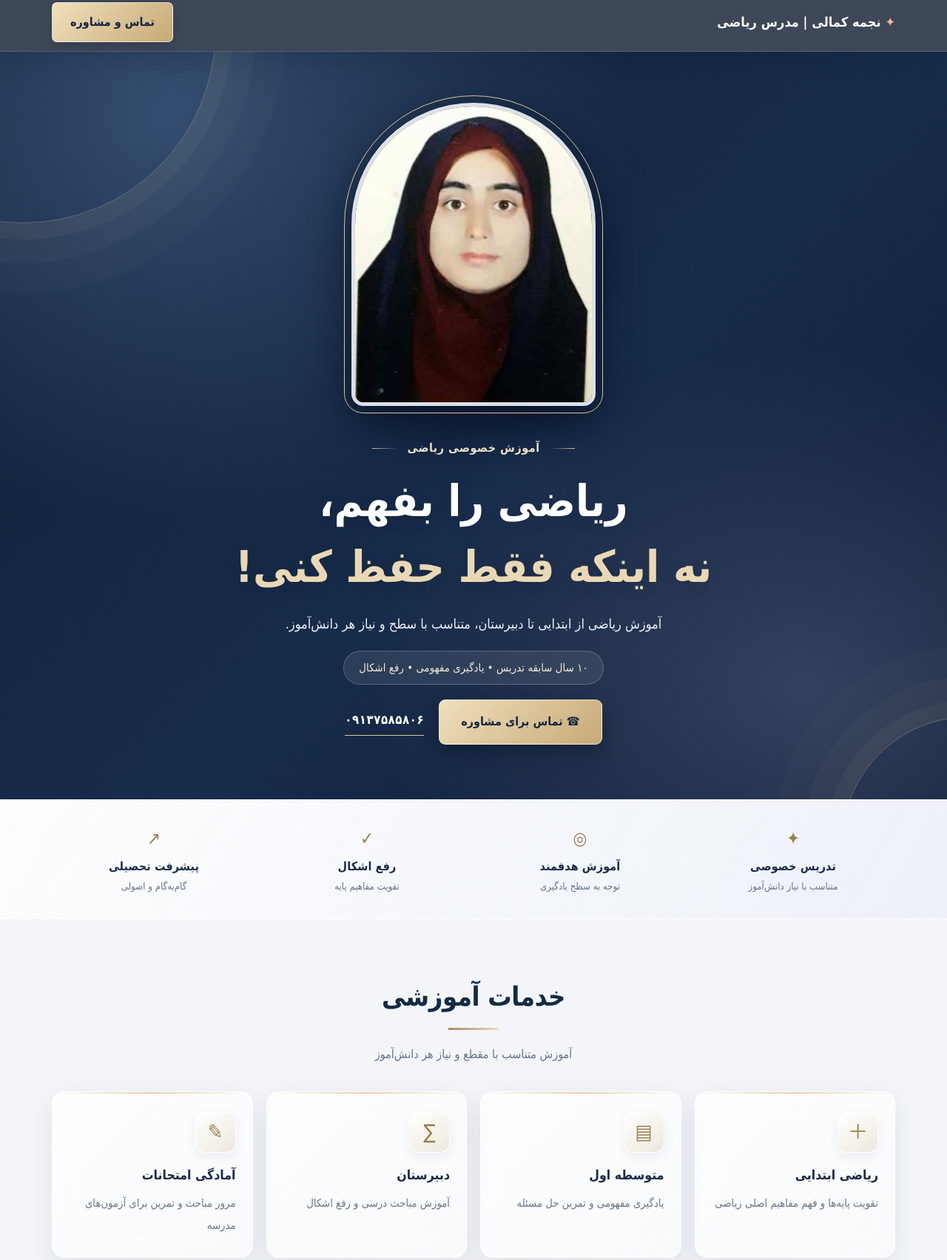
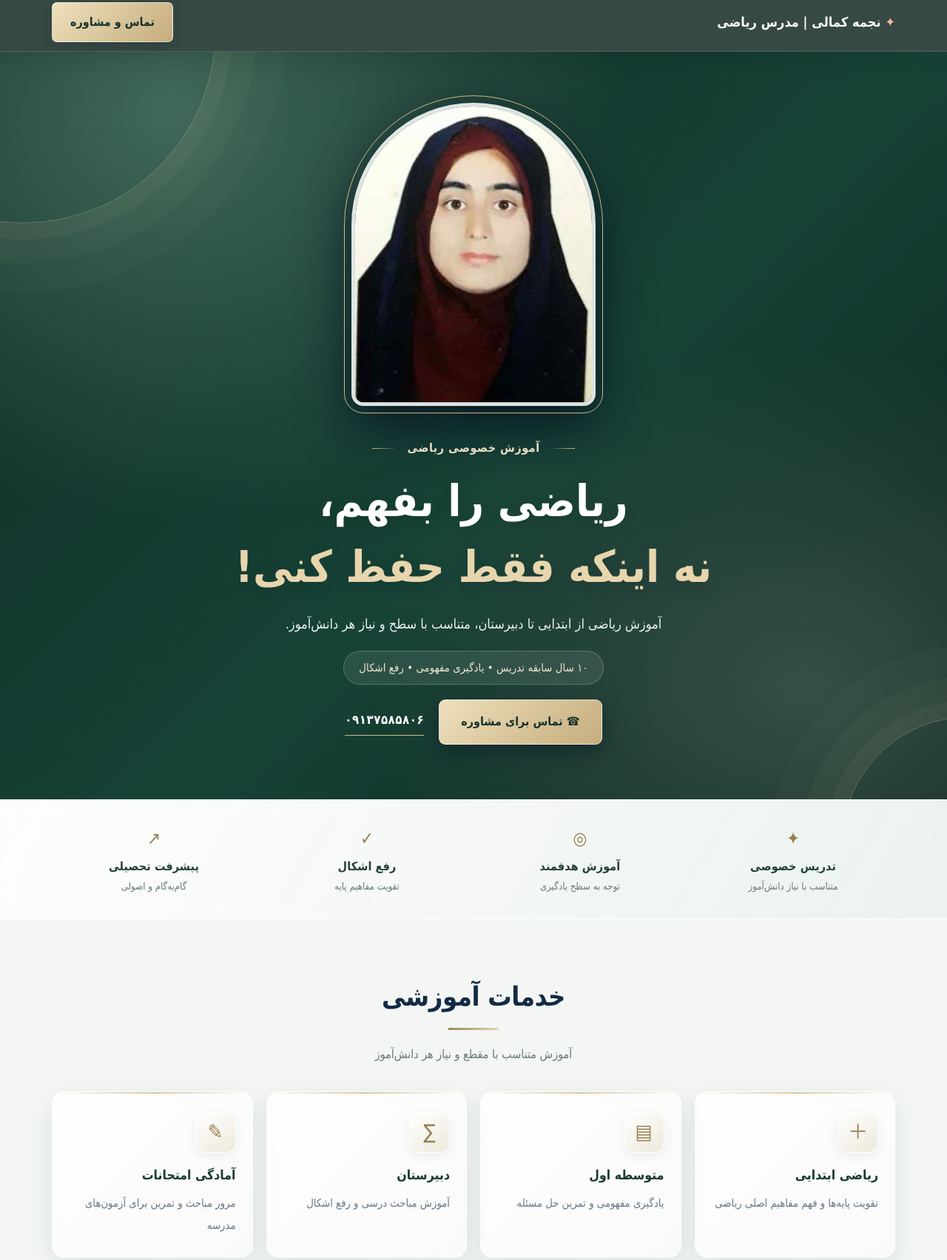
Before and after one commit to kamali3184/najmeh-math, a plain HTML site: page index.html in a window 1280 px wide. Shown: the part 9-1713 px from the top of the page at 74% size. Drawn offline with Linux system fonts and the light colour scheme; a small style sheet from the web is missing.

Commit message:
Preview emerald green glass color theme

```diff
--- a/index.html
+++ b/index.html
@@ -288,45 +288,42 @@ footer{background:#080f20;border-top:1px solid #718ef0;color:#e1e6f2}
 }
 
 
-/* Restore the elegant glassmorphism look: keep all copy and imagery intact */
-:root{--champagne:#d9c49a;--champagne2:#f0e5cc;--ivory:#f4f6fa;--ink:#233149;--muted:#68758a}
-body{background:#f3f5f9;color:#233149}
-header{background:rgba(9,22,43,.78);backdrop-filter:blur(18px);-webkit-backdrop-filter:blur(18px);border-bottom:1px solid #ffffff24;box-shadow:0 8px 30px #07152c22}
-.nav .btn{background:linear-gradient(135deg,#f0dfbd,#c7aa76);color:#172641;border:1px solid #fff8}
-.hero{background:radial-gradient(ellipse at 18% 8%,#344d70 0%,transparent 42%),radial-gradient(ellipse at 85% 85%,#34415f 0%,transparent 38%),linear-gradient(135deg,#101d35,#172c4b 55%,#0c1930);padding-top:65px;padding-bottom:74px}
-.hero:before,.hero:after{border-color:#e1cfaa55;box-shadow:0 0 0 22px #e1cfaa0b,0 0 0 54px #e1cfaa08,0 0 0 95px #e1cfaa05}
-.photo{border:5px solid #ffffffd9;outline:1px solid #d9c49a;box-shadow:0 24px 70px #020b1dcc}
-.eyebrow{color:#e9dfc9}
-.eyebrow:before,.eyebrow:after{background:linear-gradient(90deg,transparent,#d9c49a)}
-h1 em{color:#ead8b5}
-.pill{background:rgba(255,255,255,.09);border:1px solid #ffffff35;color:#f4ead7;backdrop-filter:blur(12px);-webkit-backdrop-filter:blur(12px);border-radius:30px}
-.actions .btn,.contact .actions .btn{background:linear-gradient(135deg,#f0dfbd,#c7aa76);color:#172641;border:1px solid #fff9;box-shadow:0 10px 28px #050d1e66;border-radius:9px}
-.phone{border-bottom-color:#d9c49a}
-.strip{background:linear-gradient(120deg,rgba(255,255,255,.78),rgba(235,239,247,.72));backdrop-filter:blur(14px);-webkit-backdrop-filter:blur(14px);border-block:1px solid #fff}
+
+/* Emerald glass theme preview */
+:root{--champagne:#cdb887;--champagne2:#eee2c7;--ivory:#f4f7f4;--ink:#263b35;--muted:#687a72}
+body{background:#f3f6f3;color:#263b35}
+header{background:rgba(13,35,31,.82);backdrop-filter:blur(18px);-webkit-backdrop-filter:blur(18px);border-bottom:1px solid #ffffff24;box-shadow:0 8px 30px #071a1422}
+.nav .btn{background:linear-gradient(135deg,#eee0bd,#c5ad7d);color:#18332c;border:1px solid #fff8}
+.hero{background:radial-gradient(ellipse at 18% 8%,#41685a 0%,transparent 42%),radial-gradient(ellipse at 85% 85%,#354f46 0%,transparent 38%),linear-gradient(135deg,#102a24,#174337 55%,#0c211c);padding-top:65px;padding-bottom:74px}
+.hero:before,.hero:after{border-color:#dfcda955;box-shadow:0 0 0 22px #dfcda90b,0 0 0 54px #dfcda908,0 0 0 95px #dfcda905}
+.photo{border:5px solid #ffffffd9;outline:1px solid #cdb887;box-shadow:0 24px 70px #020b1dcc}
+.eyebrow{color:#e8ddc4}
+.eyebrow:before,.eyebrow:after{background:linear-gradient(90deg,transparent,#cdb887)}
+h1 em{color:#e7d5ad}
+.pill{background:rgba(255,255,255,.09);border:1px solid #ffffff35;color:#f2e8d3;backdrop-filter:blur(12px);-webkit-backdrop-filter:blur(12px);border-radius:30px}
+.actions .btn,.contact .actions .btn{background:linear-gradient(135deg,#eee0bd,#c5ad7d);color:#18332c;border:1px solid #fff9;box-shadow:0 10px 28px #050d1e66;border-radius:9px}
+.actions .btn:hover{background:#f7ebd0}
+.phone{border-bottom-color:#cdb887}
+.strip{background:linear-gradient(120deg,rgba(255,255,255,.8),rgba(233,241,236,.75));backdrop-filter:blur(14px);-webkit-backdrop-filter:blur(14px);border-block:1px solid #fff}
 .strip .wrap>div{color:#9a8050}
-.strip b{color:#1d2d49}
-.line{background:linear-gradient(90deg,#a78d5e,#eadbbd)}
-.card{position:relative;background:linear-gradient(135deg,rgba(255,255,255,.83),rgba(255,255,255,.48));backdrop-filter:blur(18px);-webkit-backdrop-filter:blur(18px);border:1px solid rgba(255,255,255,.88);border-radius:17px;box-shadow:0 12px 34px rgba(23,40,70,.09),inset 0 1px 0 #fff;overflow:hidden}
-.card:before{background:linear-gradient(90deg,transparent,#d9c49a,transparent);height:2px}
-.card:hover{transform:translateY(-6px);border-color:#d8c7a6;box-shadow:0 20px 46px rgba(23,40,70,.15),inset 0 1px 0 #fff}
-.ico{background:linear-gradient(145deg,rgba(255,255,255,.95),rgba(232,224,207,.72));border:1px solid #fff;color:#9a8050;border-radius:13px;box-shadow:0 5px 15px #14274410}
-.card h3,.aboutbox h2{color:#1b2c49}
-.about{background:radial-gradient(ellipse at 15% 30%,#e4e8f0,#f5f6f9 60%,#e8ebf2);border-block:1px solid #e3e7ef}
-.aboutbox{background:linear-gradient(135deg,rgba(255,255,255,.82),rgba(255,255,255,.55));backdrop-filter:blur(20px);-webkit-backdrop-filter:blur(20px);border:1px solid #ffffffd9;border-radius:18px;box-shadow:0 22px 55px #1a2a4515,inset 0 1px 0 #fff}
-.aboutbox:before{border:1px solid #d8c49a88;border-radius:11px}
-.aboutbox li::marker{color:#a78d5e}
-.contact{background:radial-gradient(ellipse at 20% 0%,#344d70,#172c4b 45%,#0c1930 100%);border-top:1px solid #ffffff1c}
-.contact:before{border-color:#e1cfaa55;box-shadow:0 0 0 30px #e1cfaa08,0 0 0 65px #e1cfaa05}
+.strip b{color:#234137}
+.line{background:linear-gradient(90deg,#9c8555,#e5d5b3)}
+.card{background:linear-gradient(135deg,rgba(255,255,255,.85),rgba(255,255,255,.5));backdrop-filter:blur(18px);-webkit-backdrop-filter:blur(18px);border:1px solid rgba(255,255,255,.9);border-radius:17px;box-shadow:0 12px 34px rgba(24,55,44,.09),inset 0 1px 0 #fff;overflow:hidden}
+.card:before{background:linear-gradient(90deg,transparent,#cdb887,transparent);height:2px}
+.card:hover{transform:translateY(-6px);border-color:#d7c59f;box-shadow:0 20px 46px rgba(24,55,44,.15),inset 0 1px 0 #fff}
+.ico{background:linear-gradient(145deg,rgba(255,255,255,.95),rgba(231,225,207,.72));border:1px solid #fff;color:#9a8050;border-radius:13px;box-shadow:0 5px 15px #14274410}
+.card h3,.aboutbox h2{color:#1b3b31}
+.about{background:radial-gradient(ellipse at 15% 30%,#e3ebe5,#f4f7f4 60%,#e7eee8);border-block:1px solid #e1e9e2}
+.aboutbox{background:linear-gradient(135deg,rgba(255,255,255,.84),rgba(255,255,255,.57));backdrop-filter:blur(20px);-webkit-backdrop-filter:blur(20px);border:1px solid #ffffffd9;border-radius:18px;box-shadow:0 22px 55px #1a2a4515,inset 0 1px 0 #fff}
+.aboutbox:before{border:1px solid #cdb88788;border-radius:11px}
+.aboutbox li::marker{color:#9a8050}
+.contact{background:radial-gradient(ellipse at 20% 0%,#41685a,#174337 45%,#0c211c 100%);border-top:1px solid #ffffff1c}
+.contact:before{border-color:#dfcda955;box-shadow:0 0 0 30px #dfcda908,0 0 0 65px #dfcda905}
 .contact .title{color:#fff}
-.contact .sub{color:#e0e6ef}
-footer{background:#09162b;border-top:1px solid #d9c49a;color:#e5e9f0}
-@media(max-width:760px){
- .hero{padding:47px 0 55px}
- .card{backdrop-filter:blur(14px);-webkit-backdrop-filter:blur(14px)}
- .about{background:radial-gradient(ellipse at 15% 30%,#e4e8f0,#f5f6f9 60%,#e8ebf2)}
-}
+.contact .sub{color:#e1e9e3}
+footer{background:#091d18;border-top:1px solid #cdb887;color:#e5e9e5}
+@media(max-width:760px){.hero{padding:47px 0 55px}.card{backdrop-filter:blur(14px);-webkit-backdrop-filter:blur(14px)}.about{background:radial-gradient(ellipse at 15% 30%,#e3ebe5,#f4f7f4 60%,#e7eee8)}}
 @media(max-width:420px){.hero{padding:38px 0 44px}.pill{border-radius:22px}}
-
 
 </style></head><body>
 <header><div class="wrap nav"><a class="brand" href="#">✦ نجمه کمالی | مدرس ریاضی</a><a class="btn" href="tel:09137585806">تماس و مشاوره</a></div></header>
```
